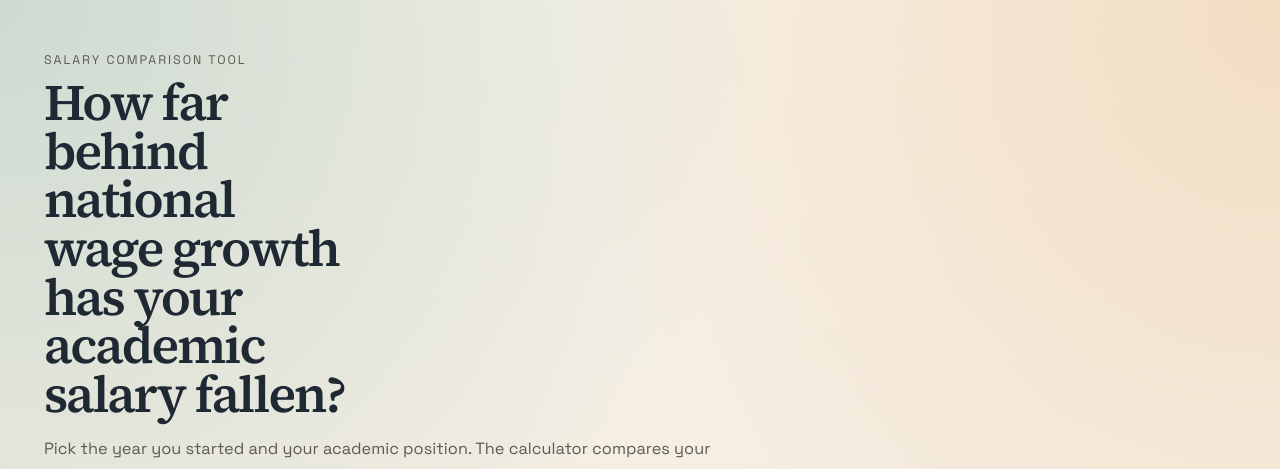
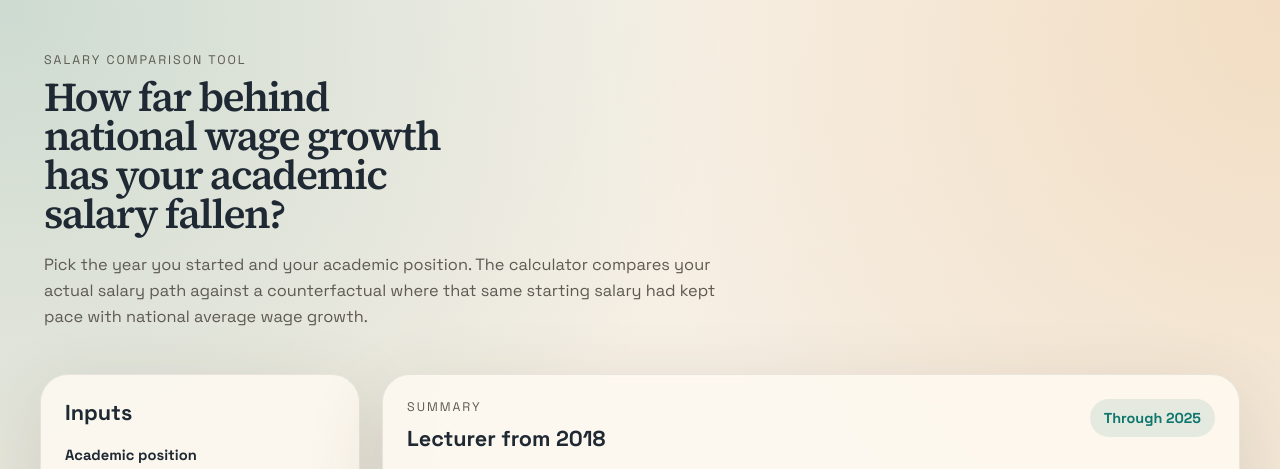
Before and after one commit to WatsonTools/UC_Salaries, a plain HTML site: page index.html in a window 1280 px wide. Shown: the top 469 px of the page. Drawn offline with Linux system fonts and the light colour scheme.

Commit message:
Edited title formatting

```diff
--- a/styles.css
+++ b/styles.css
@@ -54,10 +54,10 @@ h3 {
 
 h1 {
   font-family: "Source Serif 4", serif;
-  font-size: clamp(2.4rem, 4vw, 4.5rem);
+  font-size: clamp(2rem, 3.2vw, 3.5rem);
   line-height: 0.95;
   letter-spacing: -0.04em;
-  max-width: 11ch;
+  max-width: 18ch;
 }
 
 h2 {
```
